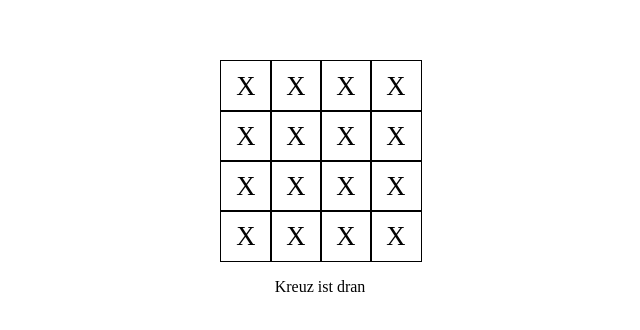
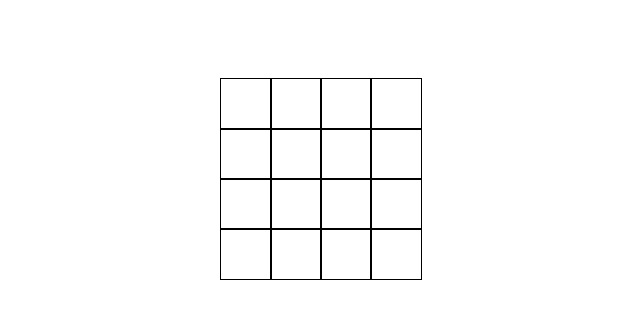
Before and after one commit to kuerbi/3-Verliert, a React (Vite) app: page / in a window 1280 px wide. Shown: the part 230-560 px from the top of the page, without its empty margins (320-960 px from the left). Built offline with nearby package versions, Linux system fonts and the light colour scheme.

Commit message:
Add TODOS & Rename GameField to GameBoard

```diff
--- a/index.html
+++ b/index.html
@@ -4,7 +4,7 @@
     <meta charset="UTF-8" />
     <link rel="icon" type="image/svg+xml" href="/vite.svg" />
     <meta name="viewport" content="width=device-width, initial-scale=1.0" />
-    <title>toetictac</title>
+    <title>ToeTicTac</title>
   </head>
   <body>
     <div id="root"></div>
--- a/src/App.tsx
+++ b/src/App.tsx
@@ -1,4 +1,4 @@
-import GameField from "./Components/GameField"
+import GameBoard from "./Components/GameBoard/GameBoard"
 import Player from "./Components/Player"
 import './App.css'
 
@@ -11,9 +11,7 @@ function App() {
   return (
     <>
      <div className="page">
-      <GameField />
-      <br />
-      <span>{players[0].name} ist dran</span>
+      <GameBoard />
      </div>
     </>
   )
--- a/src/Components/GameField.tsx
+++ b/src/Components/GameBoard/GameBoard.tsx
@@ -1,17 +1,17 @@
 import { Component } from "react"
-import './GameField.css'
+import './GameBoard.css'
 
-class GameField extends Component {
+class GameBoard extends Component {
     private static readonly NUM_ROWS = 4
     private static readonly NUM_COLUMNS = 4
 
     render() {
         const cells = []
 
-        for(let row = 0; row < GameField.NUM_ROWS; row++) {
-            for(let column = 0; column < GameField.NUM_COLUMNS; column++) {
+        for(let row = 0; row < GameBoard.NUM_ROWS; row++) {
+            for(let column = 0; column < GameBoard.NUM_COLUMNS; column++) {
                 cells.push(
-                    <div className="game-cell">X</div>
+                    <div className="game-cell"></div>
                 )
             }
         }
@@ -24,4 +24,4 @@ class GameField extends Component {
     }
 }
 
-export default GameField
+export default GameBoard
```
Also changed, not shown: src/Components/GameBoard/GameBoard.css (renamed from src/Components/GameField.css), 1 other file (tests, documents, lock files or other folders).
